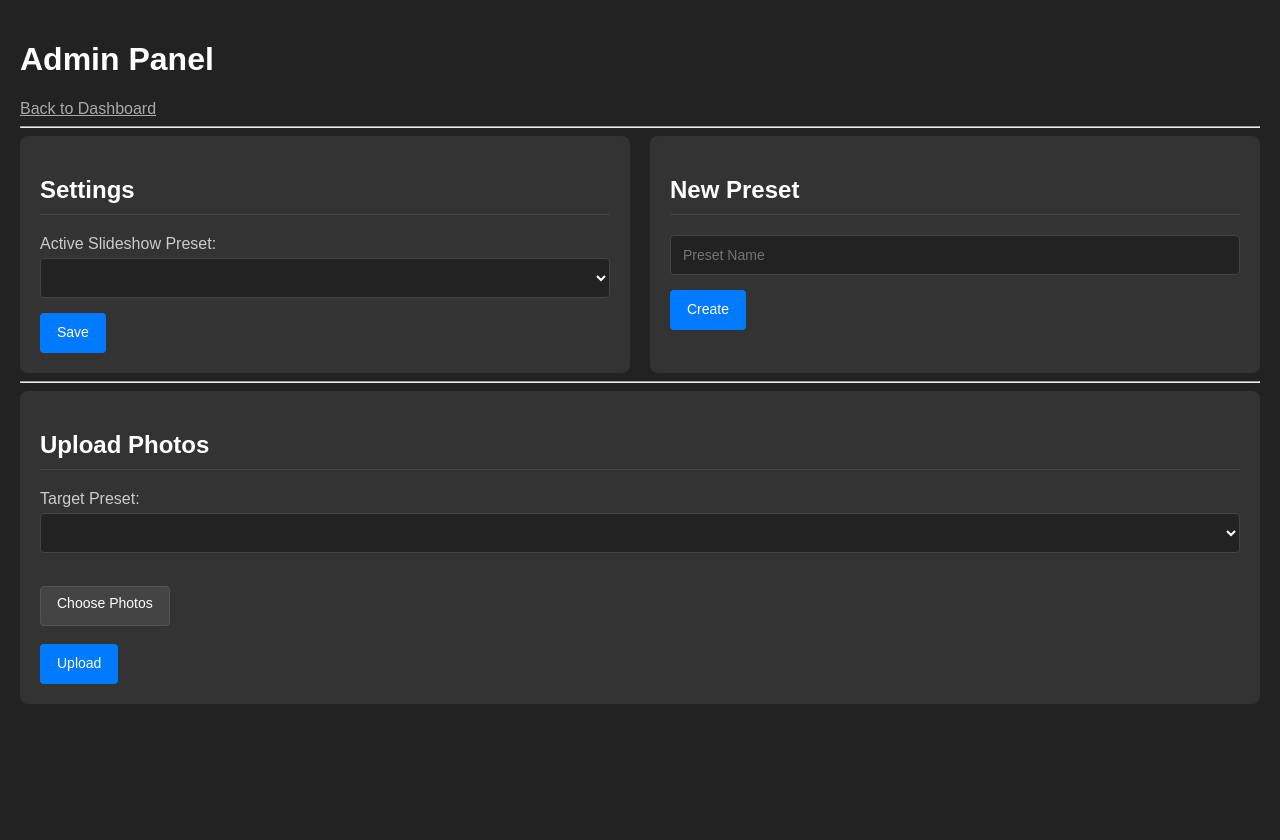
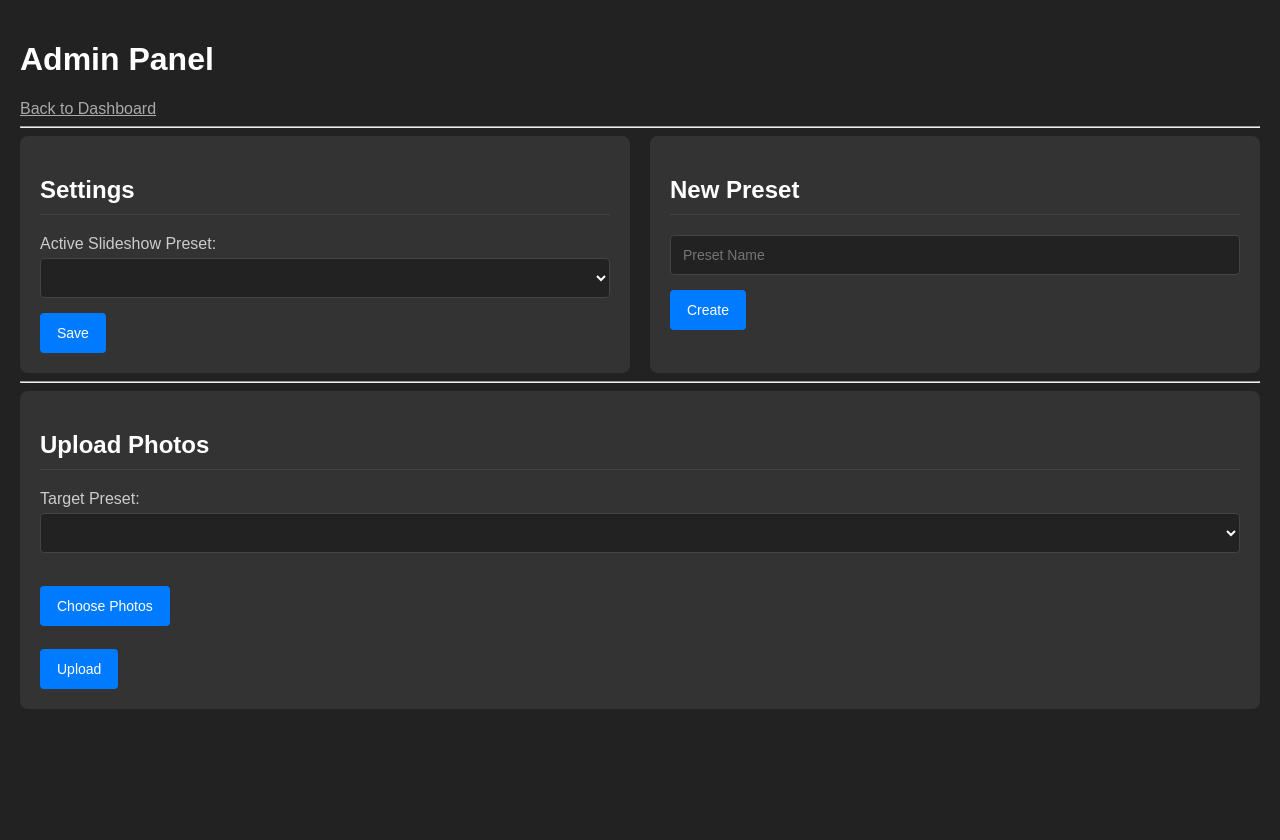
Before and after one commit to pmgagne/espace-image, a FastAPI app: template app/templates/admin.html in a window 1280 px wide. Run offline with FastAPI, Linux system fonts and the light colour scheme; the template is opened without the code that fills it, so the values that code supplies are empty.

Commit message:
Feat: Update settings form to allow optional latitude, longitude, and duration; enhance weather widget error handling and UI components

```diff
--- a/app/services/weather_service.py
+++ b/app/services/weather_service.py
@@ -60,8 +60,8 @@ class WeatherService:
             print(f"Weather API Error: {e}")
             return {
                 "temp": "--",
-                "condition": "Erreur",
-                "location": "Service indisponible",
+                "condition": "Service Error",
+                "location": "Unavailable",
             }
 
     @staticmethod
--- a/app/static/css/admin-forms.css
+++ b/app/static/css/admin-forms.css
@@ -17,9 +17,11 @@
 
 /* Buttons */
 .btn, button {
-    display: inline-block;
+    display: inline-flex;
+    align-items: center;
+    justify-content: center;
     height: 40px;
-    padding: 6px 16px;
+    padding: 0 16px;
     background: #007bff;
     color: white;
     border: 1px solid transparent;
@@ -27,10 +29,10 @@
     cursor: pointer;
     box-sizing: border-box;
     font-size: 14px;
-    line-height: 1.5;
     vertical-align: middle;
     text-align: center;
     text-decoration: none;
+    white-space: nowrap;
 }
 button:hover, .btn:hover { background: #0056b3; }
 button.delete-btn, .btn-danger { background: #dc3545; }
@@ -40,7 +42,6 @@ button.delete-btn:hover, .btn-danger:hover { background: #a71d2a; }
 .file-input-wrapper {
     position: relative;
     overflow: hidden;
-    display: inline-block;
     vertical-align: middle;
 }
 
--- a/app/templates/admin.html
+++ b/app/templates/admin.html
@@ -51,10 +51,10 @@
                 {% endfor %}
             </select>
             <br><br>
-            <div class="file-input-wrapper btn" data-placeholder="Choose Photos" style="background: #444; border-color: #555;">
+            <label class="file-input-wrapper btn" data-placeholder="Choose Photos">
                 <span class="btn-text">Choose Photos</span>
                 <input type="file" name="files" multiple accept="image/*">
-            </div>
+            </label>
             <br><br>
             <button type="submit">Upload</button>
         </form>
--- a/app/templates/index.html
+++ b/app/templates/index.html
@@ -238,7 +238,7 @@
     <!-- Weather Widget (Updates every 10m) -->
     <div hx-get="/components/weather"
          hx-trigger="load, every 600s"
-         hx-swap="outerHTML">
+         hx-swap="innerHTML">
          <div class="weather-info">Loading...</div>
     </div>
 </div>
--- a/app/templates/partials/gallery.html
+++ b/app/templates/partials/gallery.html
@@ -39,10 +39,10 @@
                   style="display: flex; gap: 10px; align-items: center;">
                 <input type="hidden" name="preset_id" value="{{ selected_preset.id }}">
 
-                <div class="file-input-wrapper btn" data-placeholder="Choose Photos" style="background: #444; border-color: #555; margin-bottom: 0;">
+                <label class="file-input-wrapper btn" data-placeholder="Choose Photos" style="margin-bottom: 0;">
                     <span class="btn-text">Choose Photos</span>
                     <input type="file" name="files" multiple accept="image/*">
-                </div>
+                </label>
 
                 <button type="submit" style="margin-bottom: 0;">Upload Photos</button>
             </form>
--- a/app/templates/partials/settings.html
+++ b/app/templates/partials/settings.html
@@ -31,11 +31,11 @@
         <div style="display: flex; gap: 20px;">
             <div style="flex: 1;">
                 <label>Latitude</label>
-                <input type="number" step="any" name="latitude" id="lat" value="{{ settings.weather_latitude or '' }}" required>
+                <input type="number" step="any" name="latitude" id="lat" value="{{ settings.weather_latitude or '' }}">
             </div>
             <div style="flex: 1;">
                 <label>Longitude</label>
-                <input type="number" step="any" name="longitude" id="lon" value="{{ settings.weather_longitude or '' }}" required>
+                <input type="number" step="any" name="longitude" id="lon" value="{{ settings.weather_longitude or '' }}">
             </div>
         </div>
 
@@ -58,7 +58,7 @@
             </div>
             <div style="flex: 1;">
                 <label>Duration (seconds)</label>
-                <input type="number" name="duration" value="{{ settings.slideshow_duration or 30 }}" min="5" required>
+                <input type="number" name="duration" value="{{ settings.slideshow_duration or 30 }}" min="5">
             </div>
         </div>
 
```
Also changed, not shown: app/routers/admin.py (+9 -6 lines), app/routers/dashboard.py (+9 -3 lines).
